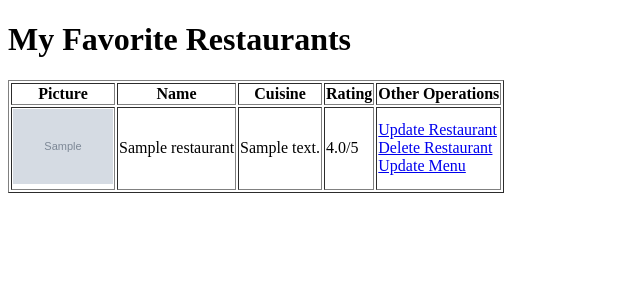
After one commit to bharath-070/MEAL-MATE, a Django app: template meal_mate/delivery/templates/show_restaurants.html in a window 1280 px wide. The commit adds this page. Shown: the top 300 px of the page, without its empty margins (0-640 px from the left). Run offline with Django 5.2, Linux system fonts and the light colour scheme; the template is opened without the code that fills it: values that come from a table or form of the project are taken from there, others are empty; tables that the repository leaves empty hold one stand-in row (values such as "Sample post"); grey boxes marked "Sample" are stand-in pictures.

Commit message:
adding and displaying restaurants

```diff
--- a/meal_mate/delivery/admin.py
+++ b/meal_mate/delivery/admin.py
@@ -1,7 +1,7 @@
 from django.contrib import admin
-from .models import Customer, Restaurants
+from .models import Customer, Restaurant
 
 # Register your models here.
 
 admin.site.register(Customer)
-admin.site.register(Restaurants)
+admin.site.register(Restaurant)
--- a/meal_mate/delivery/models.py
+++ b/meal_mate/delivery/models.py
@@ -1,7 +1,3 @@
-from django.db import models
-
-# Create your models here.
-
 from django.db import models
 
 # Create your models here.
@@ -12,8 +8,8 @@ class Customer(models.Model):
     mobile = models.CharField(max_length = 10)
     address = models.CharField(max_length = 50)
 
-class Restaurants(models.Model):
+class Restaurant(models.Model):
     name = models.CharField(max_length=50)
     picture = models.URLField(max_length=200, default="https://plus.unsplash.com/premium_photo-1661883237884-263e8de8869b?q=80&w=889&auto=format&fit=crop&ixlib=rb-4.1.0&ixid=M3wxMjA3fDB8MHxwaG90by1wYWdlfHx8fGVufDB8fHx8fA%3D%3D 889w")
     cuisine = models.CharField(max_length=200)
-    ratings = models.FloatField()
+    rating = models.FloatField()
--- a/meal_mate/delivery/templates/add_restaurant.html
+++ b/meal_mate/delivery/templates/add_restaurant.html
@@ -8,7 +8,7 @@
 <body>
     <h1>Add Restaurents</h1>
 
-    <form method="post" action="{%url 'add_restaurants'%}">
+    <form method="post" action="{% url 'add_restaurant' %}">
         {% csrf_token %}
         <label for="name">Restaurents Name:</label>
         <input type="text" id="name" name="name" required><br><br>
@@ -22,7 +22,7 @@
         <label for="rating">Ratings:</label>
         <input type="number" id="rating" name="rating" step="0.1" min="0" max="5" required><br><br>
 
-        <button type="submit">Submit</button>
+        <button type="submit">ADD</button>
         <button type="reset">Reset</button>
     </form>
 </body>
--- a/meal_mate/delivery/templates/admin_home.html
+++ b/meal_mate/delivery/templates/admin_home.html
@@ -7,9 +7,9 @@
 </head>
 <body>
     <h1>Welcome Admin!</h1>
-    <a href="add_restaurant_page">add restaurants</a>
+    <a href="open_add_restaurant">add restaurants</a>
     <br>
     <br>
-    <a href="#">show restaurants</a>
+    <a href="open_show_restaurant">show restaurants</a>
 </body>
 </html>
--- /dev/null
+++ b/meal_mate/delivery/templates/show_restaurants.html
@@ -0,0 +1,43 @@
+<!DOCTYPE html>
+<html lang="en">
+<head>
+    <meta charset="UTF-8">
+    <meta name="viewport" content="width=device-width, initial-scale=1.0">
+    <title>restaurants List</title>
+</head>
+<body>
+    <!-- {{restaurants}} -->
+     <h1>My Favorite Restaurants</h1>
+    <table border="1">
+        <thead>
+            <tr>
+                <th>Picture</th>
+                <th>Name</th>
+                <th>Cuisine</th>
+                <th>Rating</th>
+                <th>Other Operations</th>
+            </tr>
+        </thead>
+        <tbody>
+            {% for data in restaurants %}
+            <tr>
+                <td>
+                    <img src="{{ data.picture }}" alt="Picture of {{ data.name }}" width="100">
+                </td>
+                <td>{{ data.name }}</td>
+                <td>{{ data.cuisine }}</td>
+                <td>{{ data.rating }}/5</td>
+                <td>
+                    <a href="#">Update Restaurant</a>
+                    <br>
+                    <a href="#">Delete Restaurant</a>
+                    <br>
+                    <a href="#">Update Menu</a>
+                    <br>
+                </td>
+            </tr>
+            {% endfor %}
+        </tbody>
+    </table>
+</body>
+</html>
--- a/meal_mate/delivery/urls.py
+++ b/meal_mate/delivery/urls.py
@@ -8,7 +8,9 @@ urlpatterns = [
     path('open_signup/', views.open_signup, name='open_signup'),
     path('signup/', views.signup, name = 'signup'),
     path('signin/', views.signin, name = 'signin'),
-    path('signin/add_restaurant_page', views.add_restaurant_page, name = 'add_restaurant_page'),
+    path('signin/open_add_restaurant', views.open_add_restaurant, name = 'open_add_restaurant'),
+    path('signin/open_show_restaurant', views.open_show_restaurant, name = 'open_show_restaurant'),
+    path('add_restaurant', views.add_restaurant, name='add_restaurant'),
 ]
 
 
```
Also changed, not shown: meal_mate/delivery/views.py (+26 -2 lines), meal_mate/delivery/migrations/0003_rename_restaurants_restaurant_and_more.py (added).
